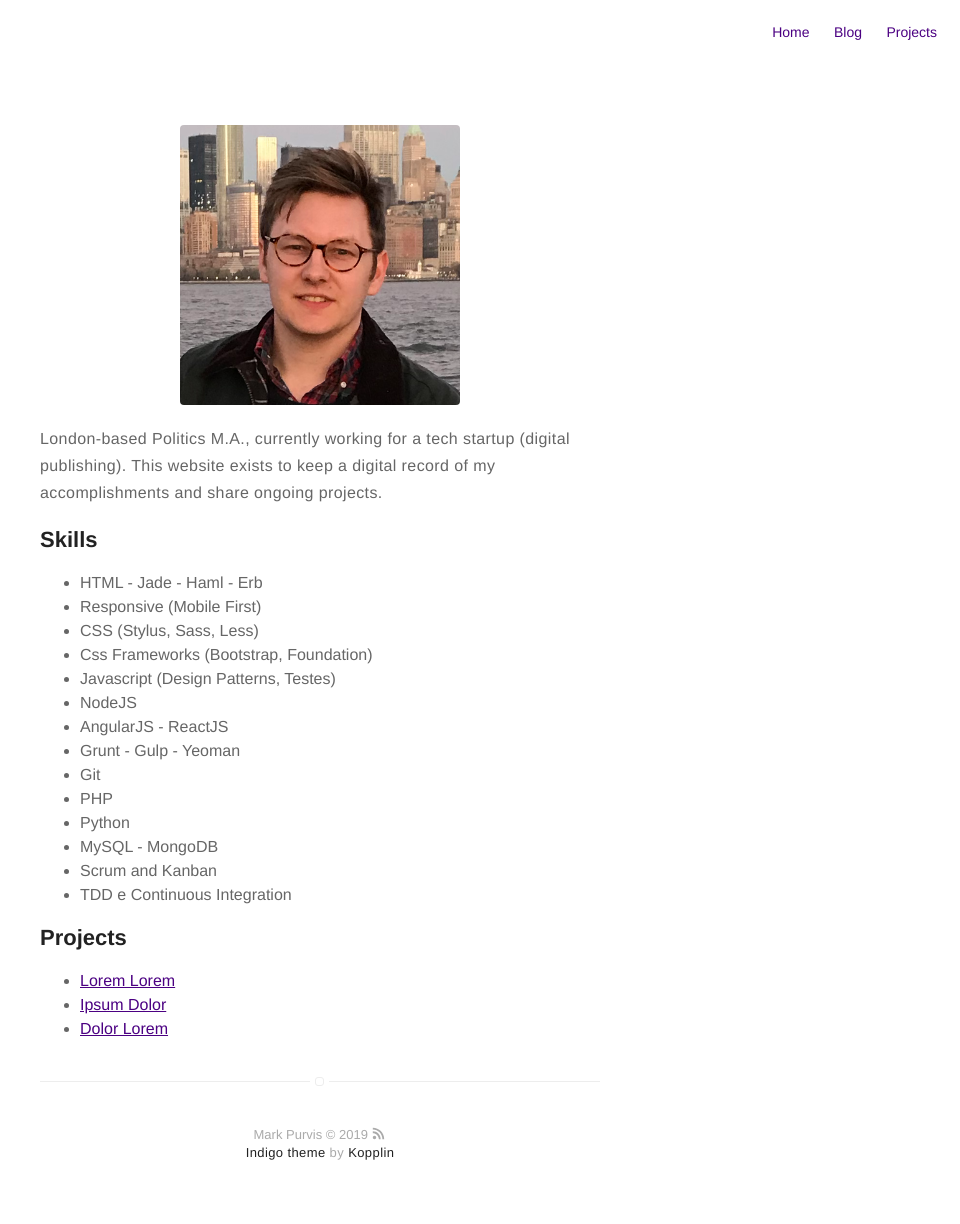
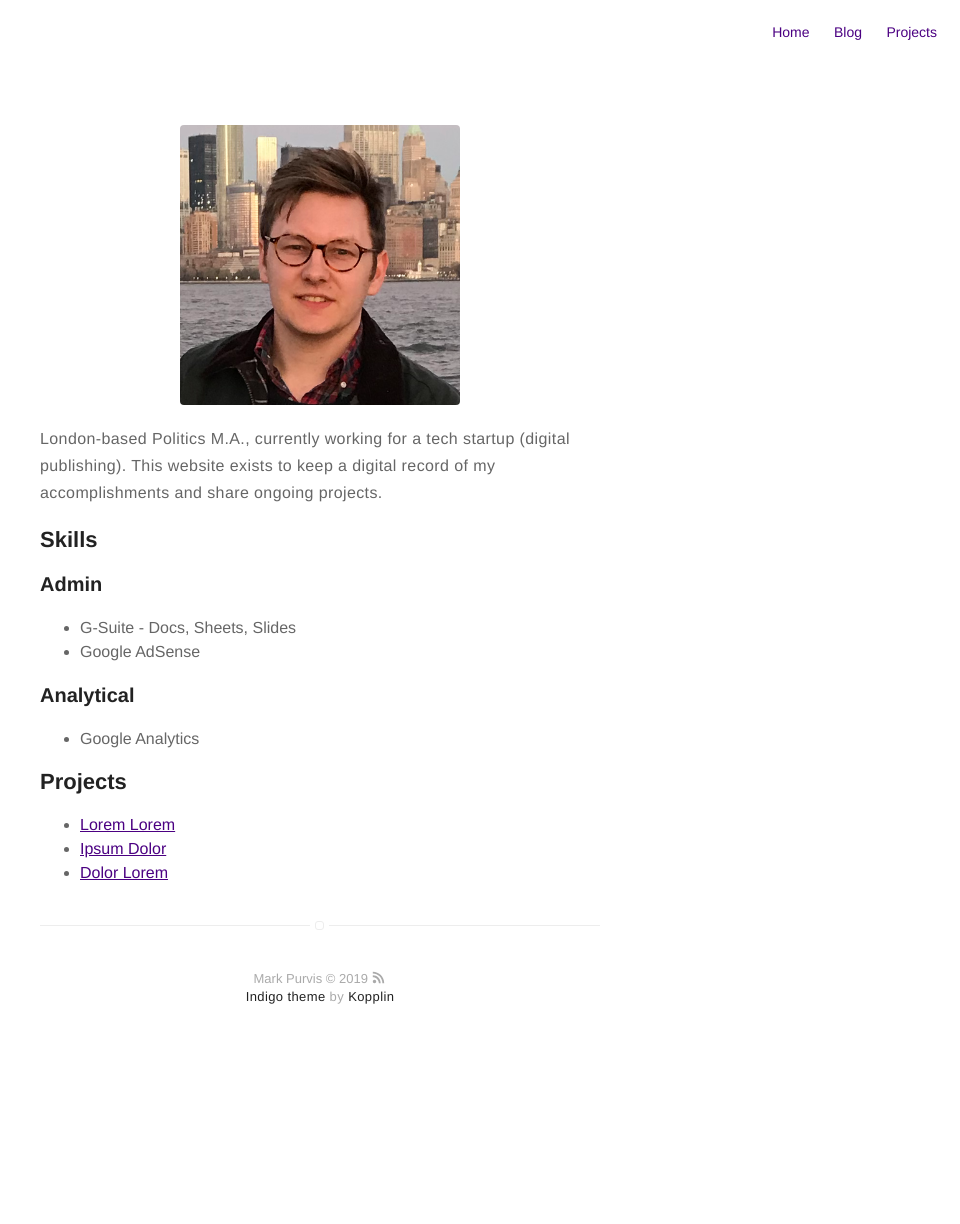
Before and after one commit to markprvs/markprvs.github.io, a Jekyll site: the page built from about.md, in a window 1280 px wide. Shown: the whole page, without its empty margins (320-1280 px from the left). Built offline with Jekyll 4.4.1, drawn with Linux system fonts in a browser that asks for light colours; after the commit the page ends 1068 px from its top, so only the background shows below that.

Commit message:
Skills (1)
update skills section and add new headers

```diff
--- a/about.md
+++ b/about.md
@@ -10,22 +10,19 @@ layout: page
 
 <h2>Skills</h2>
 
+<h3>Admin</h3>
+
 <ul class="skill-list">
-	<li>HTML - Jade - Haml - Erb</li>
-	<li>Responsive (Mobile First)</li>
-	<li>CSS (Stylus, Sass, Less)</li>
-	<li>Css Frameworks (Bootstrap, Foundation)</li>
-	<li>Javascript (Design Patterns, Testes)</li>
-	<li>NodeJS</li>
-	<li>AngularJS - ReactJS</li>
-	<li>Grunt - Gulp - Yeoman</li>
-	<li>Git</li>
-	<li>PHP</li>
-	<li>Python</li>
-	<li>MySQL - MongoDB</li>
-	<li>Scrum and Kanban</li>
-	<li>TDD e Continuous Integration</li>
+	<li>G-Suite - Docs, Sheets, Slides</li>
+	<li>Google AdSense</li>
 </ul>
+
+<h3>Analytical</h3>
+
+<ul class="skill-list">
+	<li>Google Analytics</li>
+</ul>
+
 
 <h2>Projects</h2>
 
```
